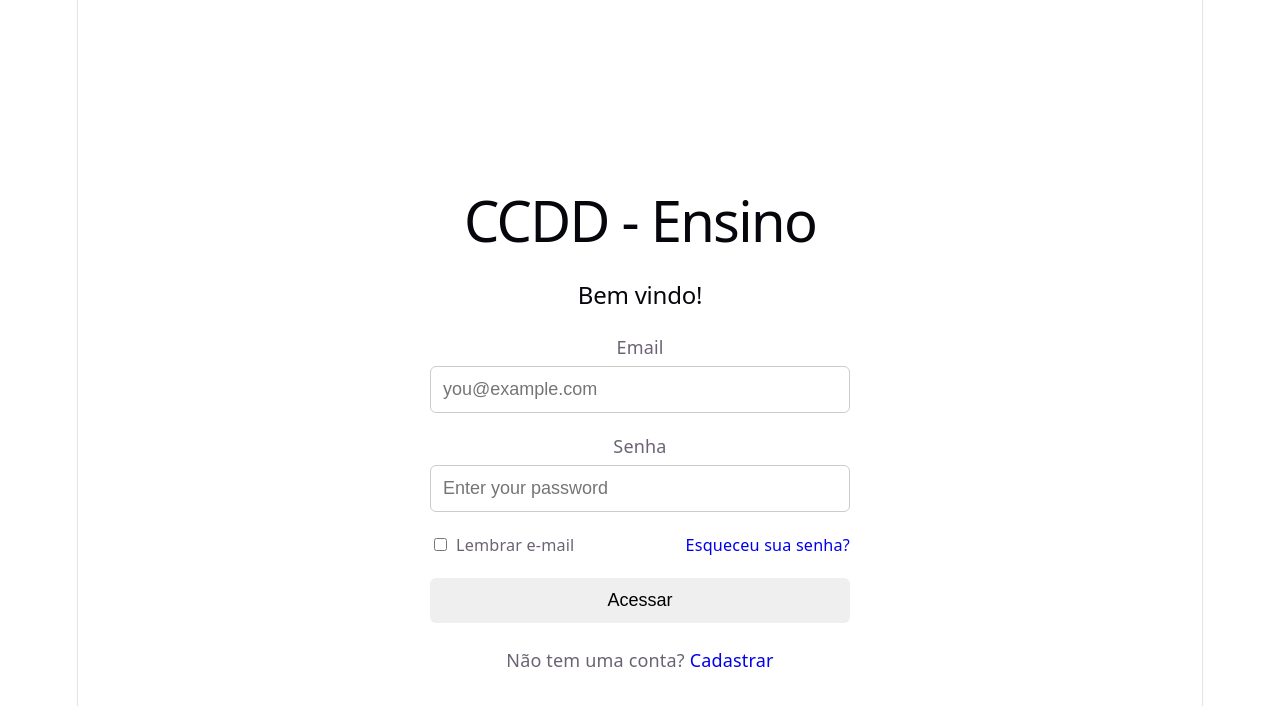
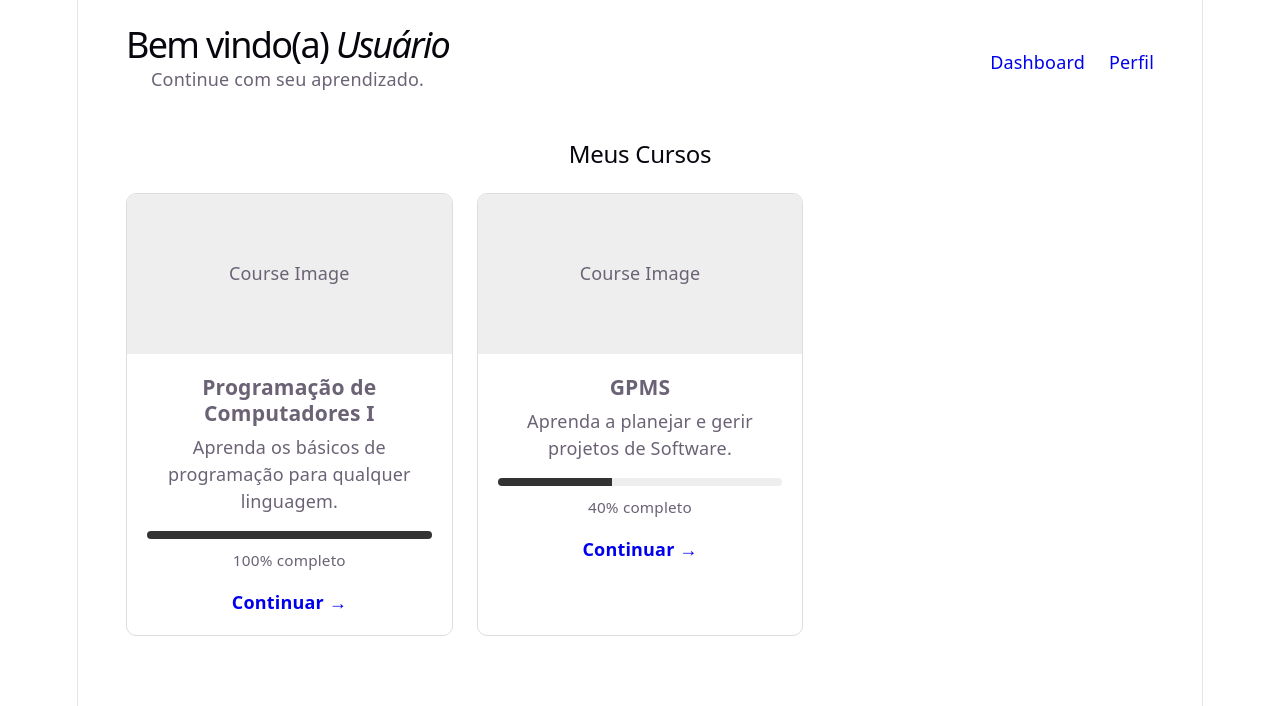
Before and after one commit to GabrielVilla552/plataforma-educacional, a React (Vite) app in the folder front/: page /dashboard in a window 1280 px wide. Shown: the top 706 px of the page. Built offline with nearby package versions, Linux system fonts and the light colour scheme.

Commit message:
[Add] Dashboard page

```diff
--- a/front/src/App.tsx
+++ b/front/src/App.tsx
@@ -1,7 +1,18 @@
+import { BrowserRouter, Routes, Route, Navigate } from "react-router-dom";
 import Login from "./pages/Login/Login";
+import Dashboard from "./pages/Dashboard/Dashboard";
 
 function App() {
-  return <Login />;
+  return (
+    <BrowserRouter>
+      <Routes>
+        <Route path="/login" element={<Login />} />
+        <Route path="/dashboard" element={<Dashboard />} />
+
+        <Route path="*" element={<Navigate to="/login" replace />} />
+      </Routes>
+    </BrowserRouter>
+  );
 }
 
 export default App;
--- /dev/null
+++ b/front/src/pages/Dashboard/Dashboard.css
@@ -0,0 +1,111 @@
+.dashboard {
+  min-height: 100vh;
+  padding: 32px 48px;
+}
+
+.dashboard-header {
+  display: flex;
+  justify-content: space-between;
+  align-items: center;
+  margin-bottom: 48px;
+}
+
+.dashboard-header h1 {
+  margin: 0 0 8px;
+  font-size: 2rem;
+}
+
+.dashboard-header p {
+  margin: 0;
+}
+
+.dashboard-header nav {
+  display: flex;
+  gap: 24px;
+}
+
+.dashboard-header nav a {
+  text-decoration: none;
+}
+
+.courses h2 {
+  margin-bottom: 24px;
+}
+
+.course-grid {
+  display: grid;
+  grid-template-columns: repeat(auto-fill, minmax(280px, 1fr));
+  gap: 24px;
+}
+
+.course-card {
+  border: 1px solid #ddd;
+  border-radius: 10px;
+  overflow: hidden;
+  background: white;
+}
+
+.course-image {
+  height: 160px;
+  display: flex;
+  align-items: center;
+  justify-content: center;
+  background: #eee;
+}
+
+.course-content {
+  padding: 20px;
+}
+
+.course-content h3 {
+  margin: 0 0 8px;
+}
+
+.course-content p {
+  margin: 0 0 16px;
+  line-height: 1.5;
+}
+
+.progress {
+  height: 8px;
+  width: 100%;
+  background: #eee;
+  border-radius: 4px;
+  overflow: hidden;
+  margin-bottom: 8px;
+}
+
+.progress-bar {
+  height: 100%;
+  background: #333;
+}
+
+.course-content span {
+  display: block;
+  font-size: 0.85rem;
+  margin-bottom: 16px;
+}
+
+.course-content a {
+  display: inline-block;
+  text-decoration: none;
+  font-weight: 600;
+}
+
+/* Mobile */
+
+@media (max-width: 700px) {
+  .dashboard {
+    padding: 24px;
+  }
+
+  .dashboard-header {
+    flex-direction: column;
+    align-items: flex-start;
+    gap: 20px;
+  }
+
+  .course-grid {
+    grid-template-columns: 1fr;
+  }
+}
--- /dev/null
+++ b/front/src/pages/Dashboard/Dashboard.tsx
@@ -0,0 +1,69 @@
+import "./Dashboard.css";
+
+const courses = [
+  {
+    id: 1,
+    title: "Programação de Computadores I",
+    description: "Aprenda os básicos de programação para qualquer linguagem.",
+    progress: 100,
+  },
+  {
+    id: 2,
+    title: "GPMS",
+    description: "Aprenda a planejar e gerir projetos de Software.",
+    progress: 40,
+  },
+];
+
+function Dashboard() {
+  return (
+    <main className="dashboard">
+      <header className="dashboard-header">
+        <div>
+          <h1>Bem vindo(a) <i>Usuário</i></h1>
+          <p>Continue com seu aprendizado.</p>
+        </div>
+
+        <nav>
+          <a href="/dashboard">Dashboard</a>
+          <a href="/profile">Perfil</a>
+        </nav>
+      </header>
+
+      <section className="courses">
+        <h2>Meus Cursos</h2>
+
+        <div className="course-grid">
+          {courses.map((course) => (
+            <article className="course-card" key={course.id}>
+              <div className="course-image">
+                Course Image
+              </div>
+
+              <div className="course-content">
+                <h3>{course.title}</h3>
+
+                <p>{course.description}</p>
+
+                <div className="progress">
+                  <div
+                    className="progress-bar"
+                    style={{ width: `${course.progress}%` }}
+                  />
+                </div>
+
+                <span>{course.progress}% completo</span>
+
+                <a href={`/courses/${course.id}`}>
+                  Continuar →
+                </a>
+              </div>
+            </article>
+          ))}
+        </div>
+      </section>
+    </main>
+  );
+}
+
+export default Dashboard;
--- a/front/src/pages/Login/Login.tsx
+++ b/front/src/pages/Login/Login.tsx
@@ -1,10 +1,13 @@
+import { useNavigate } from "react-router-dom";
 import "./Login.css";
 
 function Login() {
+    const navigate = useNavigate();
+
   const handleSubmit = (event: React.FormEvent<HTMLFormElement>) => {
     event.preventDefault();
 
-    console.log("Login submitted");
+    navigate("/dashboard");
   };
 
   return (
@@ -24,7 +27,7 @@ function Login() {
               id="email"
               name="email"
               type="email"
-              placeholder="you@example.com"
+              placeholder="Seu email"
               required
             />
           </div>
@@ -36,7 +39,7 @@ function Login() {
               id="password"
               name="password"
               type="password"
-              placeholder="Enter your password"
+              placeholder="Sua senha"
               required
             />
           </div>
```
